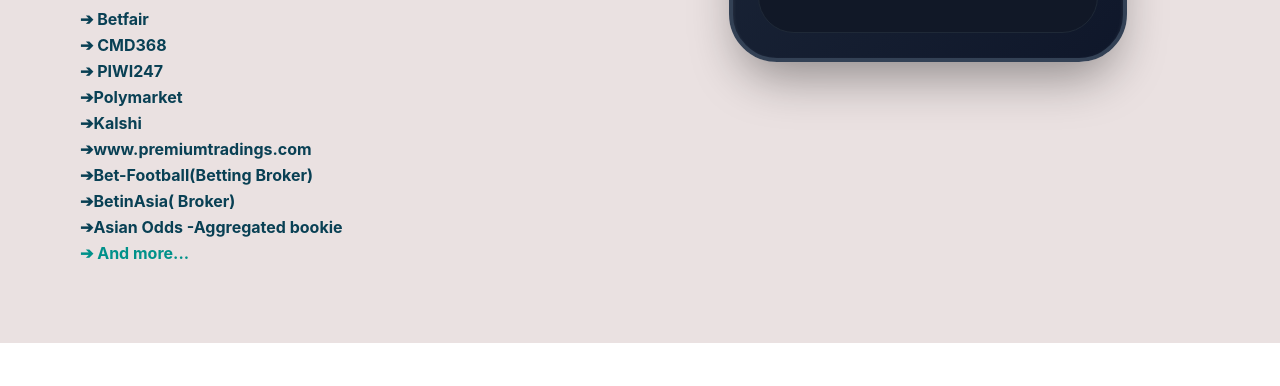
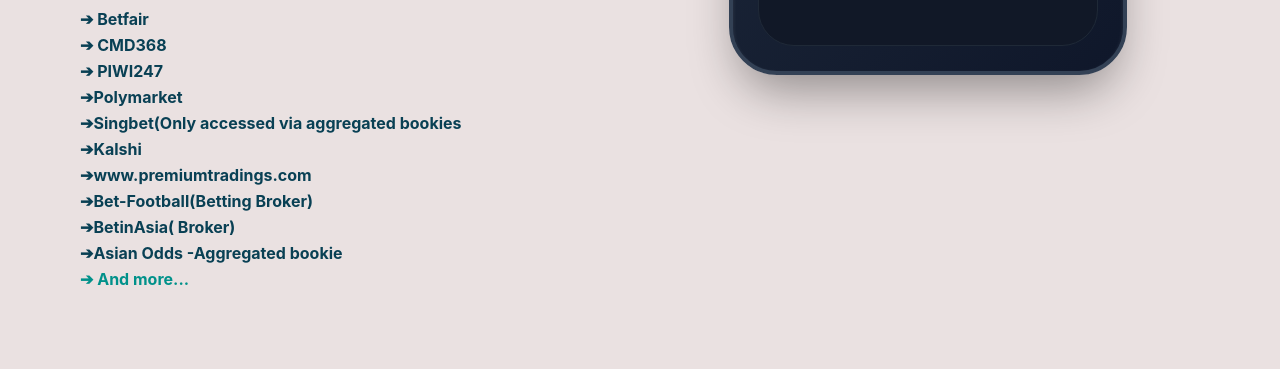
Before and after one commit to kiplangat950/ARBITRAGE-APP, a website: page index.html in a window 1280 px wide. Shown: the part 711-1097 px from the top of the page. Drawn offline with Linux system fonts and the light colour scheme.

```diff
--- a/index.html
+++ b/index.html
@@ -143,6 +143,7 @@
                     <li>➔ CMD368</li>
                     <li>➔ PIWI247</li>
                     <li>➔Polymarket</li>
+                    <li>➔Singbet(Only accessed via aggregated bookies</li>
                     <li>➔Kalshi</li>
                     <li>➔www.premiumtradings.com</li>
                     <li>➔Bet-Football(Betting Broker)</li>
```
